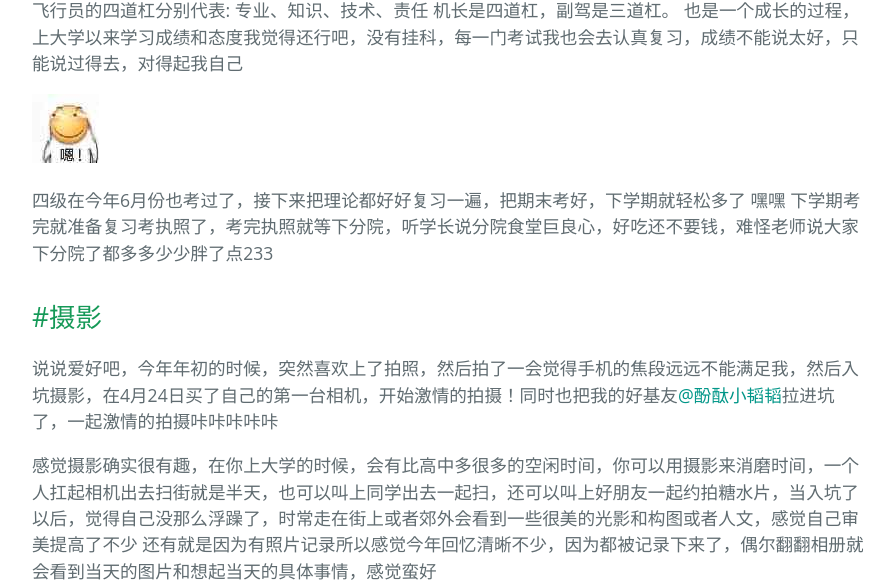
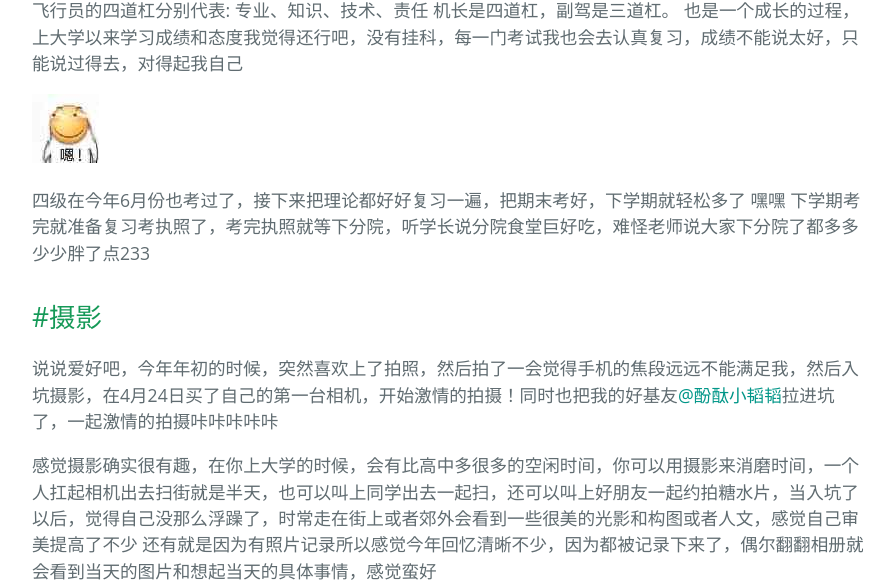
Before and after one commit to link9596/qwq, a Jekyll site: the page built from _posts/2021-12-27-2021year.md, in a window 1280 px wide and 1400 px high, scrolled down 1071 px, cut to the strip 72-654 px from the top of the window. Shown: the whole strip, without its empty margins (192-1086 px from the left). Built offline with Jekyll 4.4.1, drawn with Linux system fonts in a browser that asks for light colours; some web fonts are replaced; comment, search, counter and statistics services are not loaded; some of the changed lines change nothing that is shown; some of the changed text lies outside the part shown.

Commit message:
2021年度总结

```diff
--- a/_posts/2021-12-27-2021year.md
+++ b/_posts/2021-12-27-2021year.md
@@ -25,7 +25,7 @@
 ![嗯！](/usrimg/2021-4.png)
 
 四级在今年6月份也考过了，接下来把理论都好好复习一遍，把期末考好，下学期就轻松多了 嘿嘿
-下学期考完就准备复习考执照了，考完执照就等下分院，听学长说分院食堂巨良心，好吃还不要钱，难怪老师说大家下分院了都多多少少胖了点233
+下学期考完就准备复习考执照了，考完执照就等下分院，听学长说分院食堂巨好吃，难怪老师说大家下分院了都多多少少胖了点233
 
 ## #摄影
 
@@ -41,11 +41,10 @@
 > 光影仅在一瞬，影像即是永恒。
 
 下面是用过的镜头:
-> YN50mm F1.8
+
+> Canon 38-76mm F3.5-4.5 50mm F1.8
 >
-> Canon 18-55mm F3.5:5.6 STM
->
-> Canon 38-76mm F3.5:5.6
+> Sigma 50mm F1.4ART 85mm
 >
 > Sigma APO 70-300mm F4 DG
 
```
